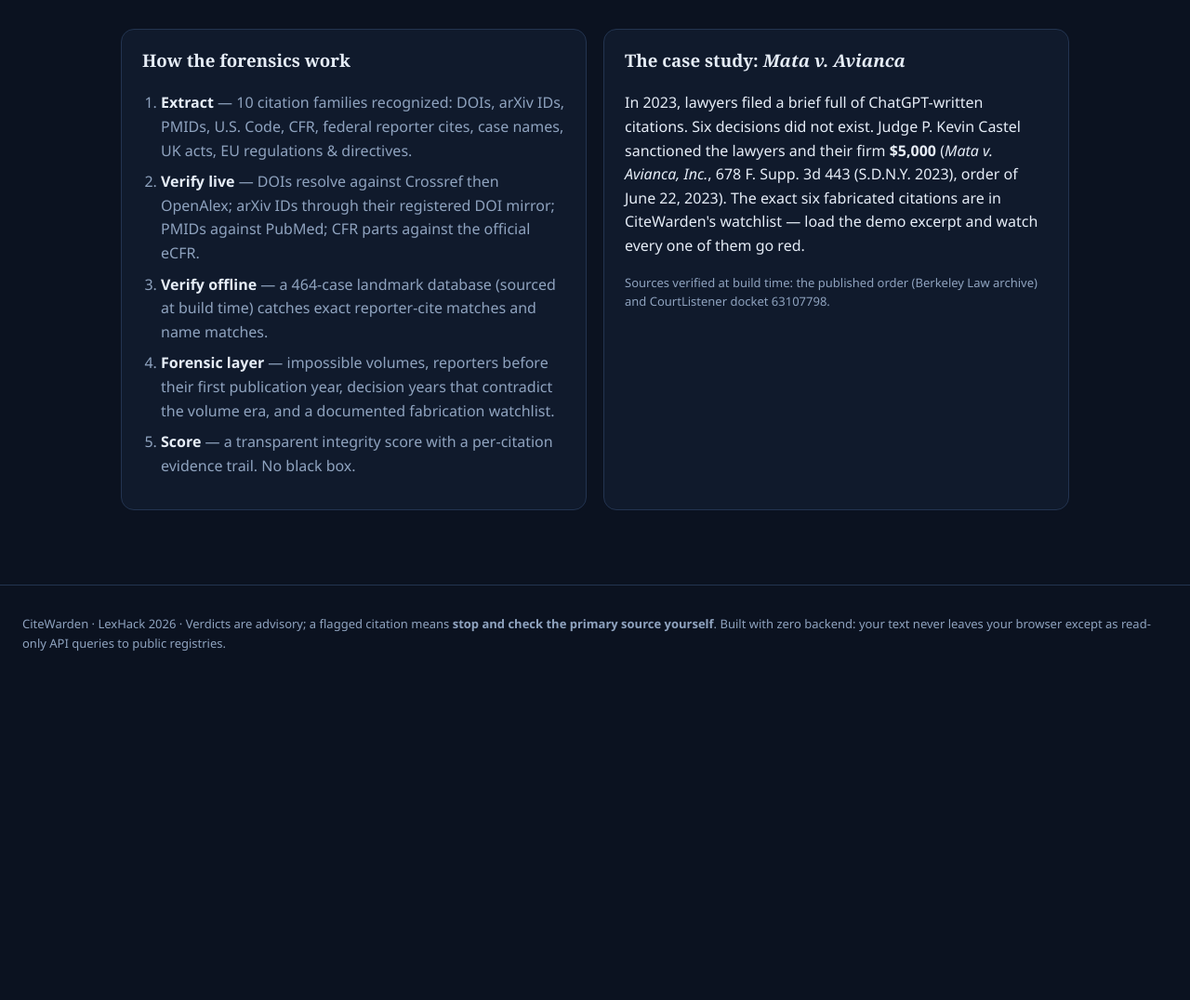
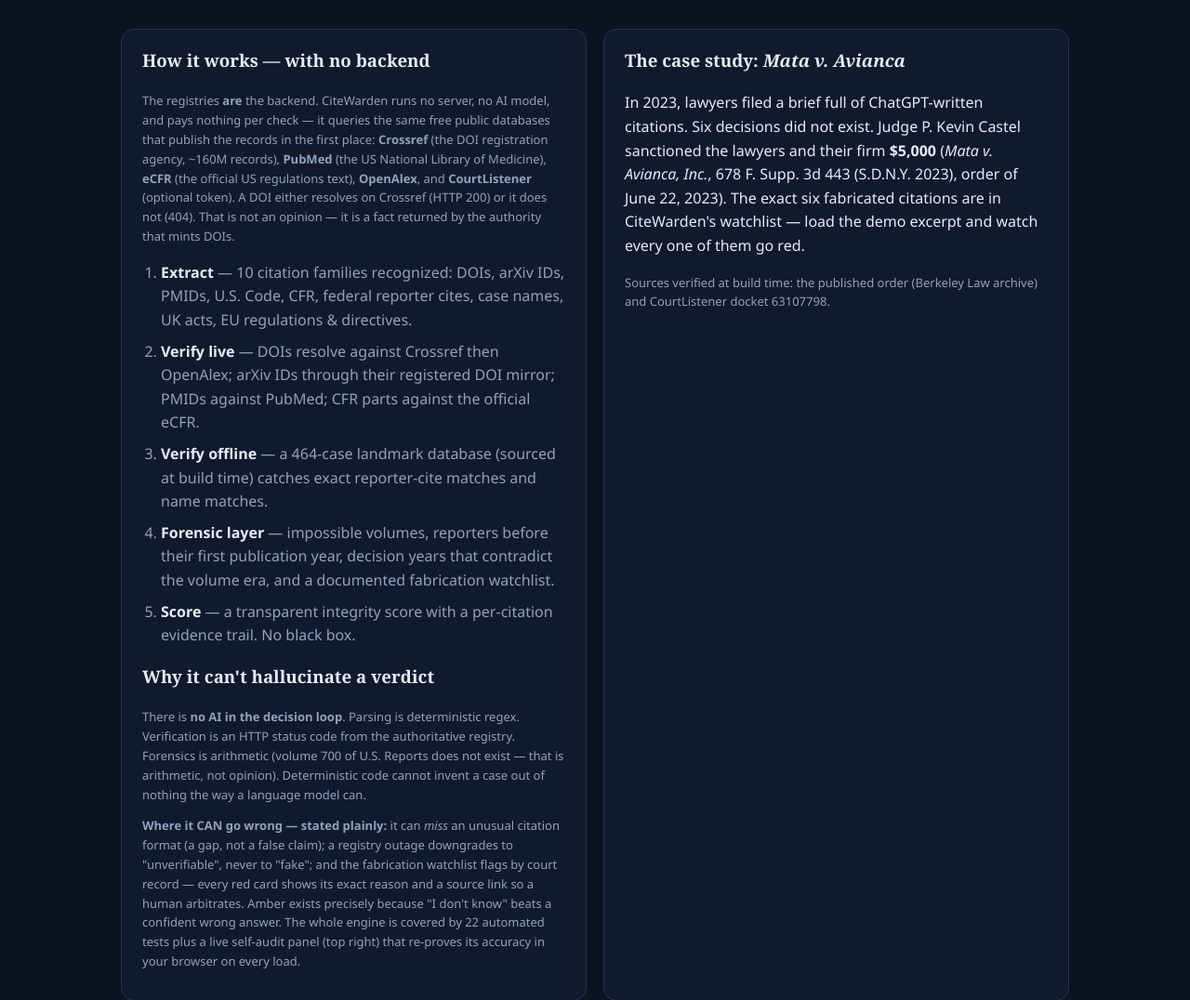
Before and after one commit to rudra496/citewarden, a website with bundled scripts: page index.html in a window 1280 px wide. Shown: the part 749-1825 px from the top of the page at 93% size. Before the commit the page ends 1483 px from the top, so only its background shows below. Built offline with nearby package versions, Linux system fonts and the light colour scheme.

Commit message:
site: 'no backend / no AI in the loop' explainer — answers how a static app verifies citations

```diff
--- a/index.html
+++ b/index.html
@@ -86,7 +86,13 @@
 
   <section class="split">
     <article id="about">
-      <h3>How the forensics work</h3>
+      <h3>How it works — with no backend</h3>
+      <p class="fineprint" style="margin-top:0">The registries <b>are</b> the backend. CiteWarden runs no server, no AI model,
+      and pays nothing per check — it queries the same free public databases that publish the records in the first place:
+      <b>Crossref</b> (the DOI registration agency, ~160M records), <b>PubMed</b> (the US National Library of Medicine),
+      <b>eCFR</b> (the official US regulations text), <b>OpenAlex</b>, and <b>CourtListener</b> (optional token).
+      A DOI either resolves on Crossref (HTTP 200) or it does not (404). That is not an opinion — it is a fact
+      returned by the authority that mints DOIs.</p>
       <ol>
         <li><b>Extract</b> — 10 citation families recognized: DOIs, arXiv IDs, PMIDs, U.S. Code, CFR,
         federal reporter cites, case names, UK acts, EU regulations &amp; directives.</li>
@@ -98,6 +104,17 @@
         decision years that contradict the volume era, and a documented fabrication watchlist.</li>
         <li><b>Score</b> — a transparent integrity score with a per-citation evidence trail. No black box.</li>
       </ol>
+      <h3>Why it can't hallucinate a verdict</h3>
+      <p class="fineprint">There is <b>no AI in the decision loop</b>. Parsing is deterministic regex.
+      Verification is an HTTP status code from the authoritative registry. Forensics is arithmetic
+      (volume 700 of U.S. Reports does not exist — that is arithmetic, not opinion). Deterministic code
+      cannot invent a case out of nothing the way a language model can.</p>
+      <p class="fineprint"><b>Where it CAN go wrong — stated plainly:</b> it can <i>miss</i> an unusual
+      citation format (a gap, not a false claim); a registry outage downgrades to "unverifiable", never
+      to "fake"; and the fabrication watchlist flags by court record — every red card shows its exact
+      reason and a source link so a human arbitrates. Amber exists precisely because "I don't know"
+      beats a confident wrong answer. The whole engine is covered by 22 automated tests plus a live
+      self-audit panel (top right) that re-proves its accuracy in your browser on every load.</p>
     </article>
     <article id="mata">
       <h3>The case study: <i>Mata v. Avianca</i></h3>
```
